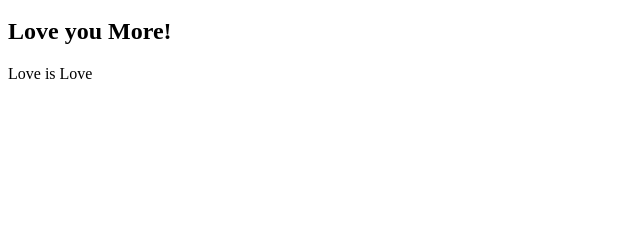
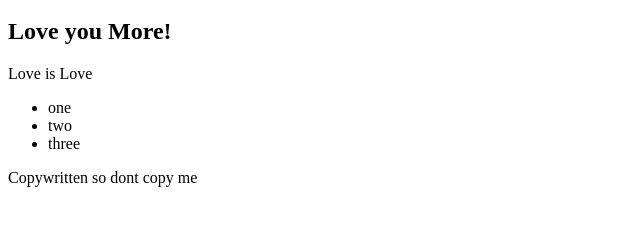
Before and after one commit to stellardevs/git-course, a plain HTML site: page index.html in a window 1280 px wide. Shown: the part 48-274 px from the top of the page, without its empty margins (0-640 px from the left). Drawn offline with Linux system fonts and the light colour scheme.

Commit message:
added footer and un ordered list

```diff
--- a/index.html
+++ b/index.html
@@ -4,5 +4,11 @@
     <h1>Love you girl</h1>
     <h2>Love you More!</h2>
     <p>Love is Love</p>
+    <ul>
+      <li>one</li>
+      <li>two</li>
+      <li>three</li>
+    </ul>
+    <footer>Copywritten so dont copy me</footer>
   </body>
 </html>
```
